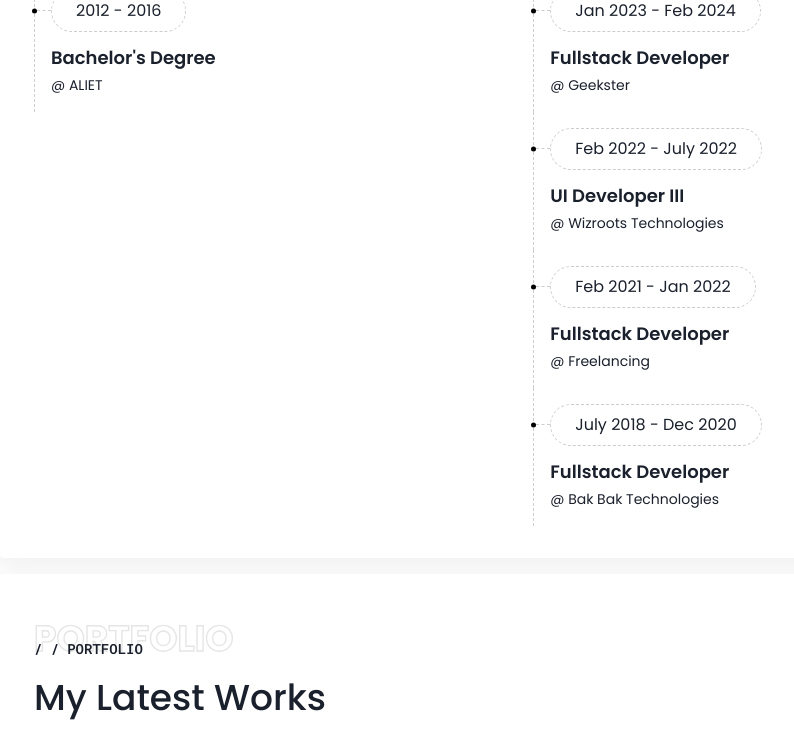
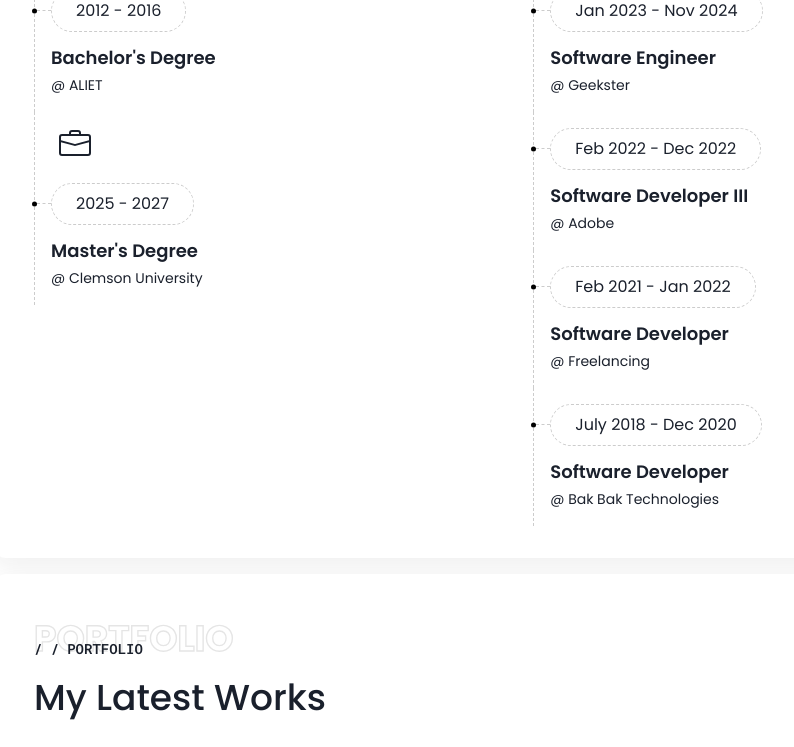
Before and after one commit to avinashdv/ui-portfolio, a Next.js app: page / in a window 1280 px wide. Shown: the part 820-1567 px from the top of the page, without its empty margins (326-1120 px from the left). Built offline with nearby package versions, Linux system fonts and the light colour scheme.

Commit message:
added new project and modified education

```diff
--- a/src/app/components/AllProjects/index.tsx
+++ b/src/app/components/AllProjects/index.tsx
@@ -5,7 +5,7 @@ export default function AllProjects() {
   return (
     <Flex
       wrap={{ base: "nowrap", xl: "wrap" }}
-      // justifyContent={"space-evenly"}
+      justifyContent={"space-evenly"}
       rowGap={6}
       mx="12"
       direction={{ base: "column", xl: "row" }}
@@ -15,13 +15,15 @@ export default function AllProjects() {
         title="Recipe Route"
         about="NEXT.JS, TAILWIND CSS, EXPRESS.JS, MONGODB"
         url="/images/p1.png"
+        link="https://theheroapp.in/"
+      />
+      <Project
+        title="3D iPhone"
+        about="WebGL, SPA, Typescript"
+        url="/images/p2.png"
+        link="https://iphone-14-webgi.netlify.app/"
       />
       {/* <Project
-        title="SoulGen"
-        about="STABLE DIFFUSION, VITE, SCSS"
-        url="/images/p2.jpg"
-      />
-      <Project
         title="HeyGen"
         about="GAN, TTS, NLP, MERN"
         url="/images/p3.jpg"
--- a/src/app/components/Project/index.tsx
+++ b/src/app/components/Project/index.tsx
@@ -6,9 +6,10 @@ interface Props {
   url: string;
   about: string;
   title: string;
+  link: string;
 }
 
-const Project: React.FC<Props> = ({ title, about, url }) => {
+const Project: React.FC<Props> = ({ title, about, url, link }) => {
   const { isOpen, onOpen, onClose } = useDisclosure();
 
   return (
@@ -66,7 +67,7 @@ const Project: React.FC<Props> = ({ title, about, url }) => {
         p="2"
         backdropFilter={"blur(5px)"}
         borderRadius={"xl"}
-        background={"rgba(0, 0, 0, 0.2)"}
+        background={"rgba(200, 200, 200, 0.2)"}
       >
         <Text fontSize={"sm"} color="white">
           {about}
@@ -74,7 +75,7 @@ const Project: React.FC<Props> = ({ title, about, url }) => {
       </Box>
       <SlideFade in={isOpen} offsetY="15px">
         <Box zIndex={1} position="absolute" bottom="5" left="4">
-          <Link target="_blank" href="https://theheroapp.in/">
+          <Link target="_blank" href={link}>
             <Text
               className="text-stroke-white"
               textDecoration="underline"
--- a/src/app/components/ResumeEducation/index.tsx
+++ b/src/app/components/ResumeEducation/index.tsx
@@ -36,27 +36,33 @@ export default function ResumeEducation() {
             place="ALIET"
             id="1"
           />
+          <Education
+            year="2025 - 2027"
+            title="Master's Degree"
+            place="Clemson University"
+            id="2"
+          />
         </Box>
         <Box w={{ base: "100%", xl: "48%" }}>
           <Education
-            year="Jan 2023 - Feb 2024"
-            title="Fullstack Developer"
+            year="Jan 2023 - Nov 2024"
+            title="Software Engineer"
             place="Geekster"
             id="2"
           />
           <Education
-            year="Feb 2022 - July 2022"
-            title="UI Developer III"
-            place="Wizroots Technologies"
+            year="Feb 2022 - Dec 2022"
+            title="Software Developer III"
+            place="Adobe"
           />
           <Education
             year="Feb 2021 - Jan 2022"
-            title="Fullstack Developer"
+            title="Software Developer"
             place="Freelancing"
           />
           <Education
             year="July 2018 - Dec 2020"
-            title="Fullstack Developer"
+            title="Software Developer"
             place="Bak Bak Technologies"
           />
         </Box>
```
Also changed, not shown: public/images/p2.jpg (deleted), public/images/p2.png (added).
